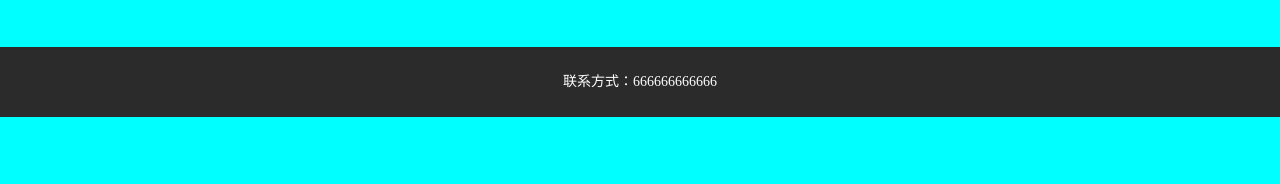
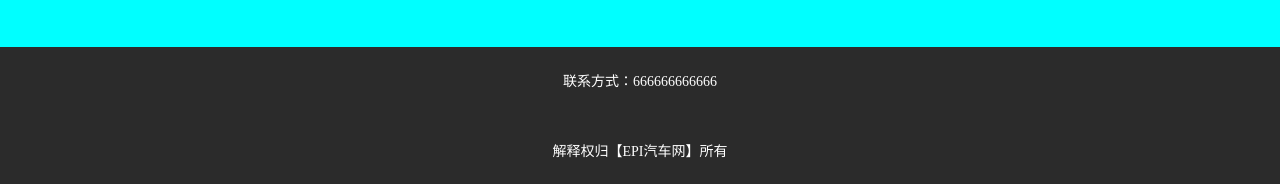
Before and after one commit to guoyu9494/Porsche, a plain HTML site: page doc/index.html in a window 1280 px wide. Shown: the part 2468-2652 px from the top of the page. Before the commit the page ends 2585 px from the top, so only its background shows below. Drawn offline with Linux system fonts and the light colour scheme.

Commit message:
update index

```diff
--- a/doc/index.html
+++ b/doc/index.html
@@ -3,7 +3,7 @@
 <head>
 <meta http-equiv="Content-Type" content="text/html; charset=utf-8" />
 <title>【EPI汽车网】</title>
-<link rel="shortcut icon" href="favion.ico">
+<link rel="shortcut icon" href="../images/favion.ico">
 <link href="../css/style.css" rel="stylesheet" type="text/css" />
 </head>
 
@@ -172,6 +172,6 @@
 
 </div>
 
-<div class="foot">联系方式：666666666666</div>
+<div class="foot">联系方式：666666666666</br>解释权归【EPI汽车网】所有</div>
 </body>
 </html>
```
Also changed, not shown: images/favion.ico (renamed from doc/favion.ico).
